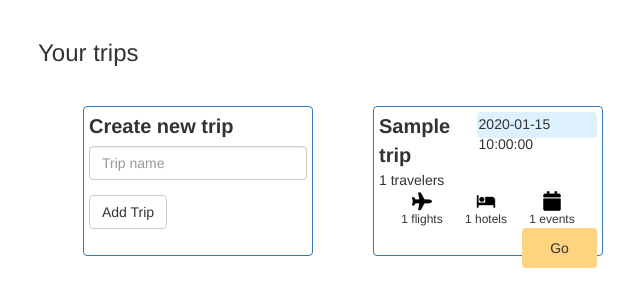
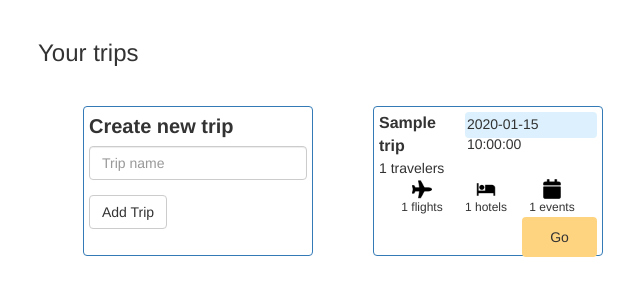
Before and after one commit to eyalfoni/trek, a Flask app: template app/templates/trips.html in a window 1280 px wide. Shown: the part 52-359 px from the top of the page, without its empty margins (32-672 px from the left). Run offline with Flask 2, Linux system fonts and the light colour scheme; tables that the repository leaves empty hold one stand-in row (values such as "Sample post"); the template is opened without the code that fills it: values that come from a table or form of the project are taken from there, most other values are stand-ins (such as "Sample title", 1, 10 or a date in 2020); some libraries are stand-ins or nearby versions.

Commit message:
font change

```diff
--- a/app/templates/trips.html
+++ b/app/templates/trips.html
@@ -13,7 +13,7 @@
                     <div style="display: flex; flex-direction: column; justify-content: space-between; height: 140px;">
                         <div style="display: flex; flex-direction: row; justify-content: space-between;">
                             <div>
-                                <div style="font-size: 20px; font-weight: 600;">{{ trip.title }}</div>
+                                <div style="font-size: 16px; font-weight: 600;">{{ trip.title }}</div>
                                 <div>{{ trip.num_travelers }} travelers</div>
                             </div>
                             <div style="border-radius: 4px; background: rgba(139, 208, 247, 0.3); padding: 2px; height: 26px; align-items: center;">
```
